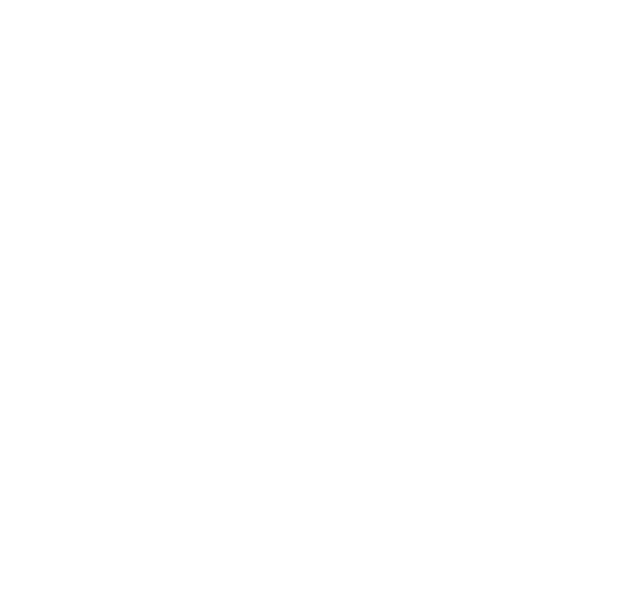
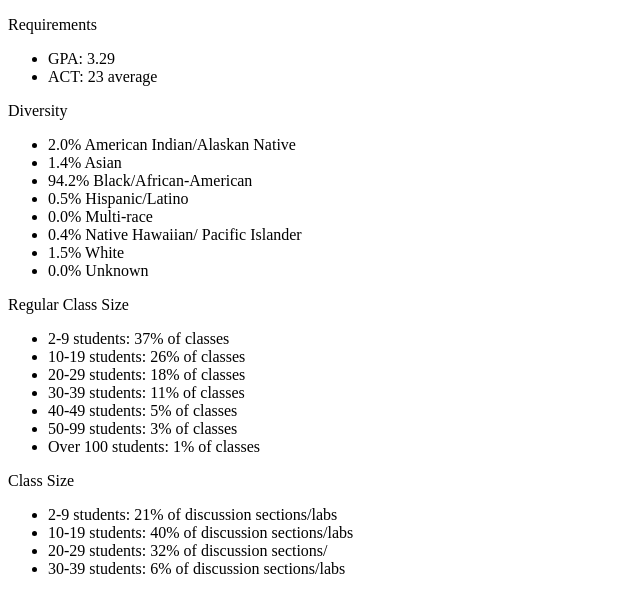
Before and after one commit to Laraeshia99/collegeconnect, a plain HTML site: page Howard.html in a window 1280 px wide. Shown: the whole page, without its empty margins (0-640 px from the left). Drawn offline with Linux system fonts and the light colour scheme.

Commit message:
howard file update

```diff
--- a/Howard.html
+++ b/Howard.html
@@ -1,7 +1,7 @@
 <!DOCTYPE html>
 <html>
 <head>
-<title>Howard<title>
+<title>Howard</title>
 </head>
 <body>
 
@@ -23,7 +23,7 @@
 <li>0.0% Unknown</li>
 </ul>
 
-<p>Regular Class Size<p>
+<p>Regular Class Size</p>
 
 <ul>
 <li>2-9 students: 37% of classes</li>
@@ -35,7 +35,7 @@
 <li>Over 100 students: 1% of classes</li>
 </ul>
 
-<p>Class Size<p>
+<p>Class Size</p>
 <ul>
 <li>2-9 students: 21% of discussion sections/labs</li>
 <li>10-19 students: 40% of discussion sections/labs</li>
```
